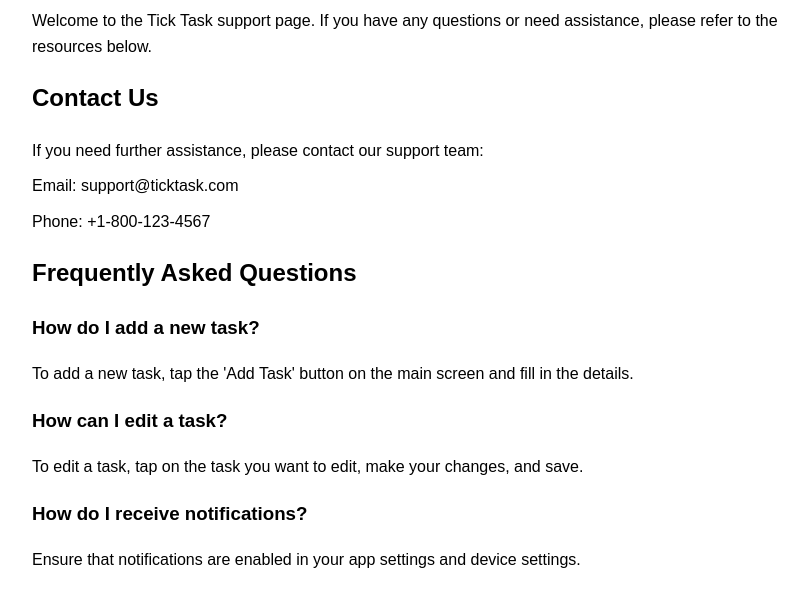
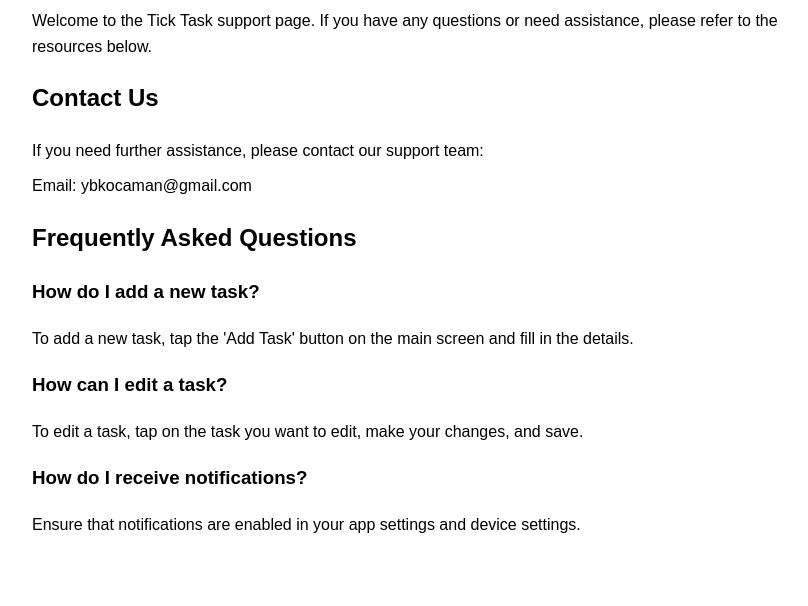
Before and after one commit to ybkocaman/ticktask-support, a plain HTML site: page index.html in a window 1280 px wide. Shown: the part 126-732 px from the top of the page, without its empty margins (208-1016 px from the left). Drawn offline with Linux system fonts and the light colour scheme.

Commit message:
Update index.html

```diff
--- a/index.html
+++ b/index.html
@@ -21,8 +21,7 @@
         <div class="contact-info">
             <h2>Contact Us</h2>
             <p>If you need further assistance, please contact our support team:</p>
-            <p>Email: support@ticktask.com</p>
-            <p>Phone: +1-800-123-4567</p>
+            <p>Email: ybkocaman@gmail.com</p>
         </div>
 
         <div class="faq">
```
